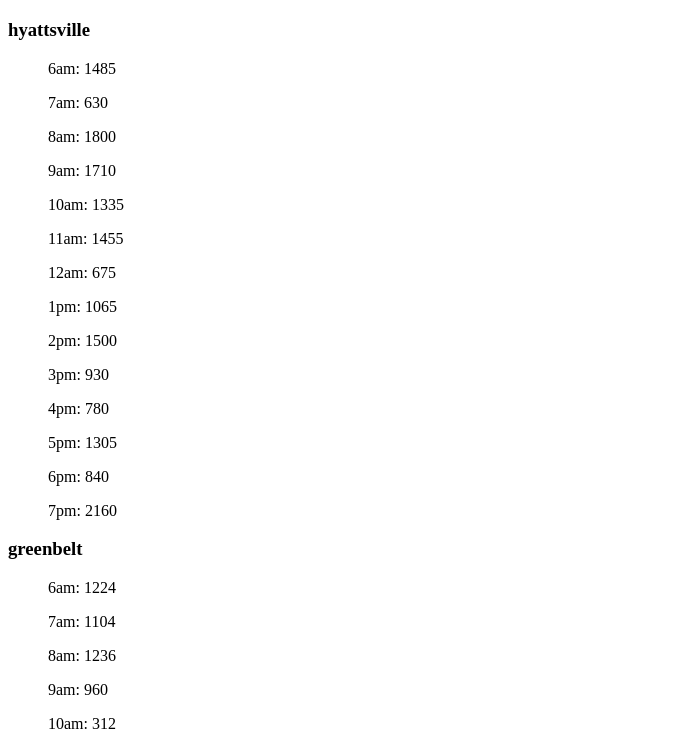
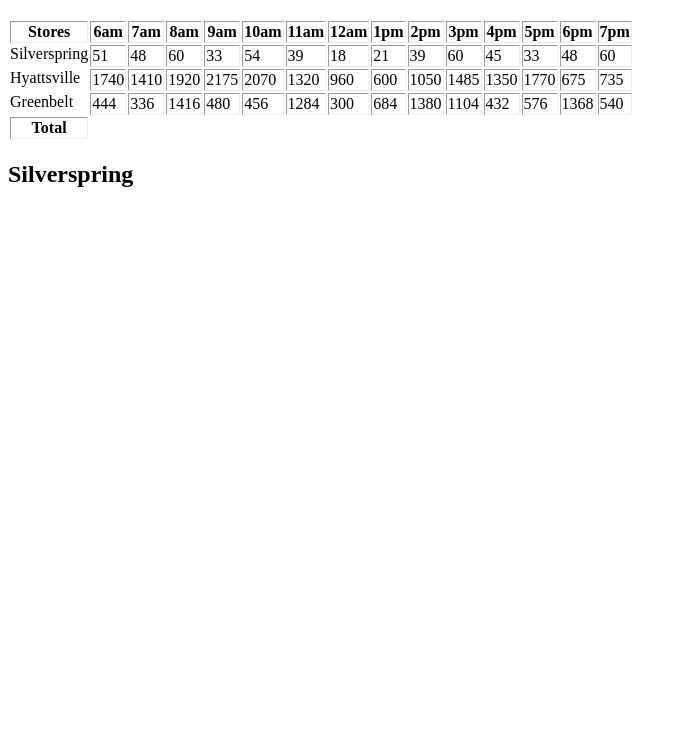
Before and after one commit to Simonni/cookies-stand, a plain HTML site: page html/sales.html in a window 1280 px wide. Shown: the part 61-800 px from the top of the page, without its empty margins (0-687 px from the left). Drawn offline with Linux system fonts and the light colour scheme.

Commit message:
tuesday work

```diff
--- a/css/sales.css
+++ b/css/sales.css
@@ -0,0 +1,3 @@
+#Cookies-Table{
+  border: 4px
+}
--- a/html/sales.html
+++ b/html/sales.html
@@ -8,11 +8,12 @@
   <link rel="stylesheet" type="text/css" media="screen" href="../css/sales.css" />
 
 </head>
-<h1> My Cookies Store</h1>
+
 <body id="myBody">
-  <p id="myBody1"> </p>
-  <p id="myBody2"> </p>
+    <h1> My Cookies Store</h1>
+    <table id="Cookies-Table" border="2">
 
+    </table>
 </body>
 <script src="../js/app.js"></script>
 </html>
--- a/js/app.js
+++ b/js/app.js
@@ -1,114 +1,74 @@
 'use strict'
+ // find element in HTML & match using an Id
+  let elBody = document.getElementById('myBody')
+  let Table= document.getElementById('Cookies-Table')
+  let hours = ['6am', '7am', '8am', '9am', '10am', '11am', '12am','1pm', '2pm','3pm','4pm','5pm','6pm','7pm']
+  let cookies = []
 
-let elBody = document.getElementById('myBody')
-let elBody1= document.getElementById('myBody1')
-let elBody2= document.getElementById("myBody2")
+  // Declare a var & assign it the value of an array that will contain all our store hours
+
+  let cookiesStore = function (location, min, max, cusNum){
+  this.location = location
+  this.max = max
+  this.min = min
+  this.cusNum = cusNum
+  }
+
+  cookiesStore.prototype.average = function(){
+      let randomNumCookies = Math.ceil(Math.random() * (this.max - this.min) + this.min)
+      //console.log(randomNumCookies)
+      return (randomNumCookies*this.cusNum)
+  }
+
+// instantiating a new instance
+let Silverspring = new cookiesStore('Silverspring',5, 20, 3)
+let Hyattsville = new cookiesStore ('Hyattsville', 35, 150, 15)
+let Greenbelt = new cookiesStore ('Greenbelt', 22, 120, 12)
+
+// Push new instance to Cookies array
+cookies.push(Silverspring, Hyattsville, Greenbelt)
+
+// Creating a Table in our HTML
+let elHeader = document.createElement('tr')
+Table.appendChild(elHeader)
+let elTh = document.createElement('th')
+elHeader.appendChild(elTh)
+elTh.innerText = 'Stores'
 
 
-
-
-let hours = ['6am', '7am', '8am', '9am', '10am', '11am', '12am','1pm', '2pm','3pm','4pm','5pm','6pm','7pm']
-let cookies = []
-
-// this the location of cookies store in Silver-Spring
-
-let Silverspring= {
-location:'Silverspring',
-minNumCus: 20,
-maxNumCus: 100,
-cookiesPerCus:5,
-cookiesPerHour: function() {
-  let randomNumCookies = Math.ceil(Math.random() * (this.maxNumCus-this.minNumCus) + this.minNumCus)
-  //console.log(this.cookiesPerHour.randomNumCookies)
-  return randomNumCookies * this.cookiesPerCus
-  alert(cookiesPerHour())
-}
+for (let i =0; i <hours.length; i++){
+  let elTh = document.createElement('th')
+  elHeader.appendChild(elTh)
+  elTh.innerText = hours[i]
 }
 
-
-//display store-1 name in h2
-let elSilverspring = document.createElement('h3')
-elBody.appendChild(elSilverspring)
-elSilverspring.innerText = Silverspring.location
-
-//display store information into html
-// let elList = document.createElement('ul')
-// elBody.appendChild(elList)
-
-
-
-for (let i =0; i<hours.length; i++){
-  console.log(hours[i],'Total # of Cookies/hr in the location of', Silverspring.location, Silverspring.cookiesPerHour())
-  let elListItem = document.createElement('ul')
-  elBody.appendChild(elListItem)
-  elListItem.innerText = hours[i] + ': ' + Silverspring.cookiesPerHour()
-}
-
-// this the location of cookies store in Hyattsville
-
-
-let Hyattsville= {
-  location:'hyattsville',
-  minNumCus: 35,
-  maxNumCus: 150,
-  cookiesPerCus:15,
-  cookiesPerHour: function() {
-    let randomNumCookies = Math.ceil(Math.random() * (this.maxNumCus-this.minNumCus) + this.minNumCus)
-    //console.log(this.cookiesPerHour.randomNumCookies)
-    return randomNumCookies * this.cookiesPerCus
-    alert(cookiesPerHour())
-  }
-  }
-
-
-  //display store-1 name in h2
-  let elHyattsville = document.createElement('h3')
-  elBody1.appendChild(elHyattsville)
-  elHyattsville.innerText = Hyattsville.location
-
-  //display store information into html
-  // let elList = document.createElement('ul')
-  // elBody.appendChild(elList)
-
-
-
-  for (let i =0; i<hours.length; i++){
-    console.log(hours[i],'Total # of Cookies/hr in the location of', Hyattsville.location, Hyattsville.cookiesPerHour())
-    let elListItem = document.createElement('ul')
-    elBody1.appendChild(elListItem)
-    elListItem.innerText = hours[i] + ': ' + Hyattsville.cookiesPerHour()
-  }
-
-  // Store 3 in Greenbelt
-
-  let Greenbelt= {
-    location:'greenbelt',
-    minNumCus: 22,
-    maxNumCus: 120,
-    cookiesPerCus:12,
-    cookiesPerHour: function() {
-      let randomNumCookies = Math.ceil(Math.random() * (this.maxNumCus-this.minNumCus) + this.minNumCus)
-      //console.log(this.cookiesPerHour.randomNumCookies)
-      return randomNumCookies * this.cookiesPerCus
-      alert(cookiesPerHour())
-    }
+    // create a new row and append it to our table
+    for (let i =0; i <cookies.length; i++){
+      let row = document.createElement('tr')
+      Table.appendChild(row)
+      //let elTh = document.createElement('th')
+      //elRow.appendChild(elTh)
+       row.innerText = cookies[i].location
+      for (let j =0; j< hours.length; j++ ){
+        let elTd = document.createElement('td')
+        row.appendChild(elTd)
+        let averagePrint=  elTd.innerText = cookies[i].average()
+        console.log(averagePrint)
+      }
     }
 
+let total_header=document.createElement('tr')
+Table.appendChild(total_header)
+let total = document.createElement('th')
+total_header.appendChild(total)
+total.innerText = 'Total'
 
-    //display store-1 name in h2
-    let elGreenbelt = document.createElement('h3')
-    elBody2.appendChild(elGreenbelt)
-    elGreenbelt.innerText = Greenbelt.location
+// display Cookies Store in h2
 
-    //display store information into html
-    // let elList = document.createElement('ul')
-    // elBody.appendChild(elList)
+let elCookiesTitle = document.createElement('h2')
+elBody.appendChild(elCookiesTitle)
+elCookiesTitle.innerText = Silverspring.location
 
-
-
-    for (let i =0; i<hours.length; i++){
-      console.log(hours[i],'Total # of Cookies/hr in the location of', Greenbelt.location, Greenbelt.cookiesPerHour())
-      let elListItem = document.createElement('ul')
-      elBody2.appendChild(elListItem)
-      elListItem.innerText = hours[i] + ': ' + Greenbelt.cookiesPerHour()
-    }
+// store information into HTML
+let elList = document.createElement('ul')
+elBody.appendChild(elList)
```
Also changed, not shown: css/sales.1.css (added).
